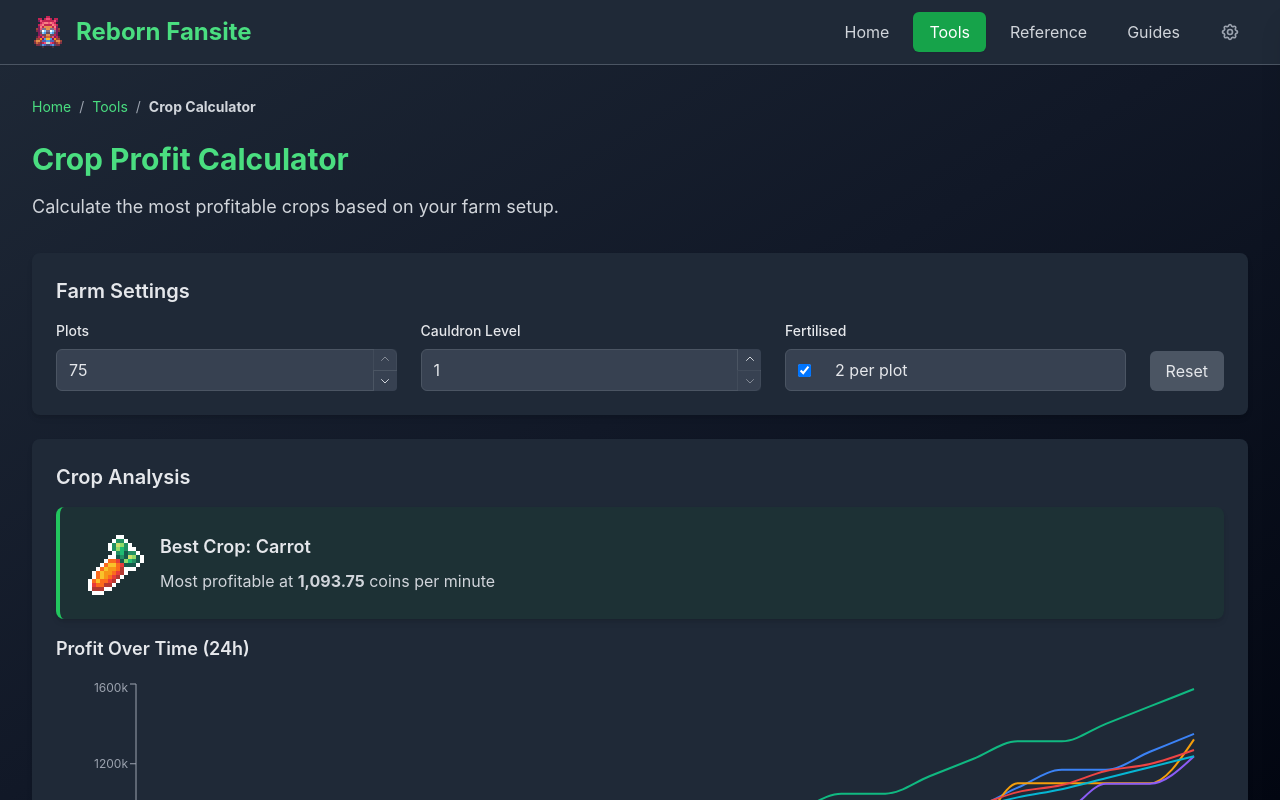
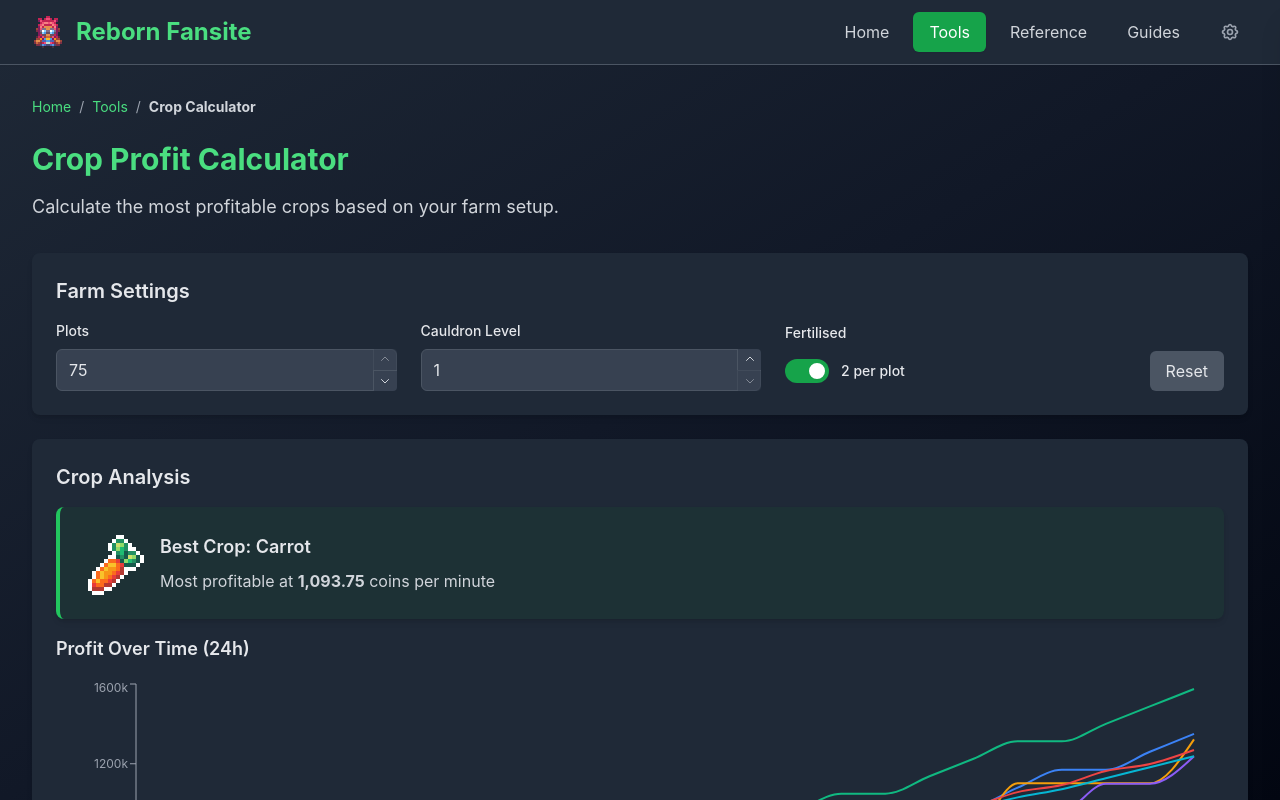
Before and after one commit to danjam/reborn-fansite, a React (Vite) app: page /tools/crop-calculator in a window 1280 px wide. Shown: the top 800 px of the page. Built offline with nearby package versions, Linux system fonts and the light colour scheme.

Commit message:
fix: uses toggle in crop calculator

```diff
--- a/src/components/ToggleSwitch.tsx
+++ b/src/components/ToggleSwitch.tsx
@@ -1,37 +1,39 @@
 // src/components/ToggleSwitch.tsx
 import clsx from 'clsx';
-import { memo } from 'react';
+import { memo, ReactNode } from 'react';
 
 import { useTheme } from '@/hooks/useTheme';
 
 interface ToggleSwitchProps {
   checked: boolean;
   onChange: () => void;
-  label: string;
+  label: ReactNode;
 }
 
 const ToggleSwitch = memo(({ checked, onChange, label }: ToggleSwitchProps) => {
   const theme = useTheme();
 
   return (
-    <div className="flex items-center justify-between">
-      <label className={clsx('text-sm font-medium', theme.text.secondary)}>
-        {label}
-      </label>
+    <div className="flex items-center gap-3">
       <button
         onClick={onChange}
         className={clsx(
-          'relative inline-flex h-6 w-11 items-center rounded-full focus:outline-none focus:ring-2 focus:ring-green-500 focus:ring-offset-2',
-          theme.binary(checked, 'bg-green-600', theme.background.overlay)
+          'relative inline-flex h-6 w-11 items-center rounded-full focus:outline-none focus:ring-2 focus:ring-offset-2',
+          theme.focus.ring,
+          theme.binary(checked, theme.state.enabled, theme.background.overlay)
         )}
       >
         <span
           className={clsx(
-            'inline-block h-4 w-4 transform rounded-full bg-white transition-transform',
+            'inline-block h-4 w-4 transform rounded-full transition-transform bg-white border-2 shadow-sm',
+            theme.binary(checked, 'border-white', theme.border.accent),
             checked ? 'translate-x-6' : 'translate-x-1'
           )}
         />
       </button>
+      <label className={clsx('text-sm font-medium', theme.text.secondary)}>
+        {label}
+      </label>
     </div>
   );
 });
--- a/src/pages/tools/CropCalculatorPage.tsx
+++ b/src/pages/tools/CropCalculatorPage.tsx
@@ -8,6 +8,7 @@ import { NumberInput } from '@/components/NumberInput';
 import PageHeader from '@/components/PageHeader';
 import { PixelArtImage } from '@/components/PixelArtImage';
 import Table, { type Column } from '@/components/Table';
+import ToggleSwitch from '@/components/ToggleSwitch';
 import { gameData } from '@/gameData';
 import { useDebounce, useGameSettings } from '@/hooks';
 import { useTheme } from '@/hooks/useTheme';
@@ -115,13 +116,9 @@ const CropCalculatorPage = () => {
     [clampCauldronLevel, debouncedSetCauldronLevel]
   );
 
-  const handleFertilisedChange = useCallback(
-    (e: ChangeEvent<HTMLInputElement>) => {
-      // Checkbox changes don't need debouncing - they're not typed input
-      setFertilised(e.target.checked);
-    },
-    []
-  );
+  const handleFertilisedToggle = useCallback(() => {
+    setFertilised(!fertilised);
+  }, [fertilised]);
 
   const handleReset = useCallback(() => {
     // Reset all states synchronously for immediate feedback
@@ -377,24 +374,24 @@ const CropCalculatorPage = () => {
               />
             </div>
 
-            {/* Fertilised Checkbox */}
-            <div>
+            {/* Fertilised Toggle Switch */}
+            <div className="flex flex-col">
               <label
                 className={`block text-sm font-medium ${theme.text.primary} mb-2`}
               >
                 Fertilised
               </label>
-              <label className={theme.checkbox()}>
-                <input
-                  type="checkbox"
+              <div className="h-10 flex items-center">
+                <ToggleSwitch
                   checked={fertilised}
-                  onChange={handleFertilisedChange}
-                  className="mr-3"
+                  onChange={handleFertilisedToggle}
+                  label={
+                    <span className={theme.text.primary}>
+                      {fertilised ? '2' : '1'} per plot
+                    </span>
+                  }
                 />
-                <span className={theme.text.primary}>
-                  {fertilised ? '2' : '1'} per plot
-                </span>
-              </label>
+              </div>
             </div>
 
             {/* Reset Button */}
```
